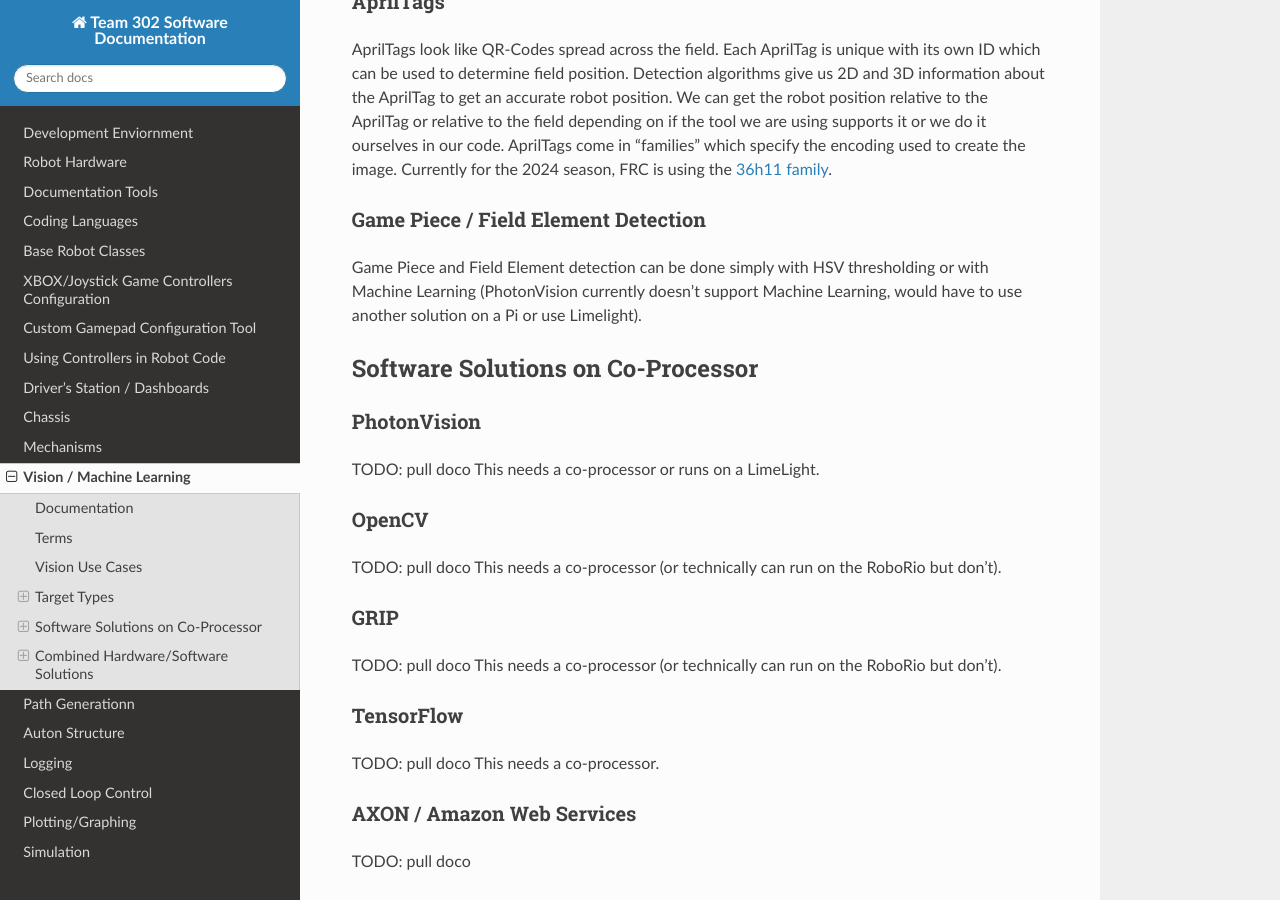
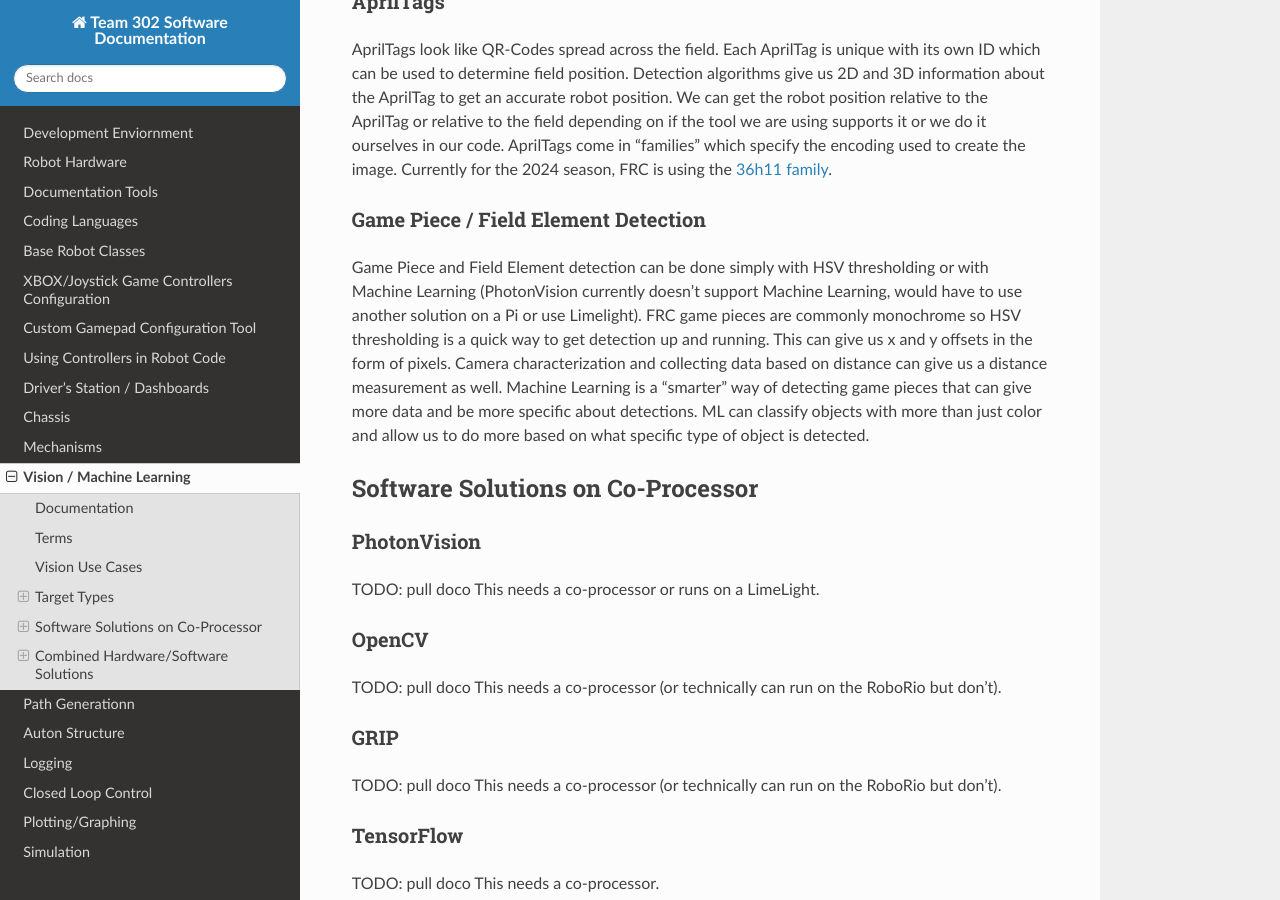
Before and after one commit to Team302/Team302Doco, a Sphinx documentation site: the page built from docs/vision.rst, in a window 1280 px wide and 900 px high, scrolled down 1221 px. Built offline with Sphinx 7.4.7 and the Read the Docs theme 2.0.0, drawn with Linux system fonts in a browser that asks for light colours.

Commit message:
Finished first draft of game piece detection

```diff
--- a/docs/vision.rst
+++ b/docs/vision.rst
@@ -54,6 +54,11 @@
 Game Piece / Field Element Detection
 --------------------------------------
 Game Piece and Field Element detection can be done simply with HSV thresholding or with Machine Learning (PhotonVision currently doesn't support Machine Learning, would have to use another solution on a Pi or use Limelight).
+FRC game pieces are commonly monochrome so HSV thresholding is a quick way to get detection up and running.
+This can give us x and y offsets in the form of pixels.
+Camera characterization and collecting data based on distance can give us a distance measurement as well.
+Machine Learning is a "smarter" way of detecting game pieces that can give more data and be more specific about detections.
+ML can classify objects with more than just color and allow us to do more based on what specific type of object is detected.
 
 
 
```
